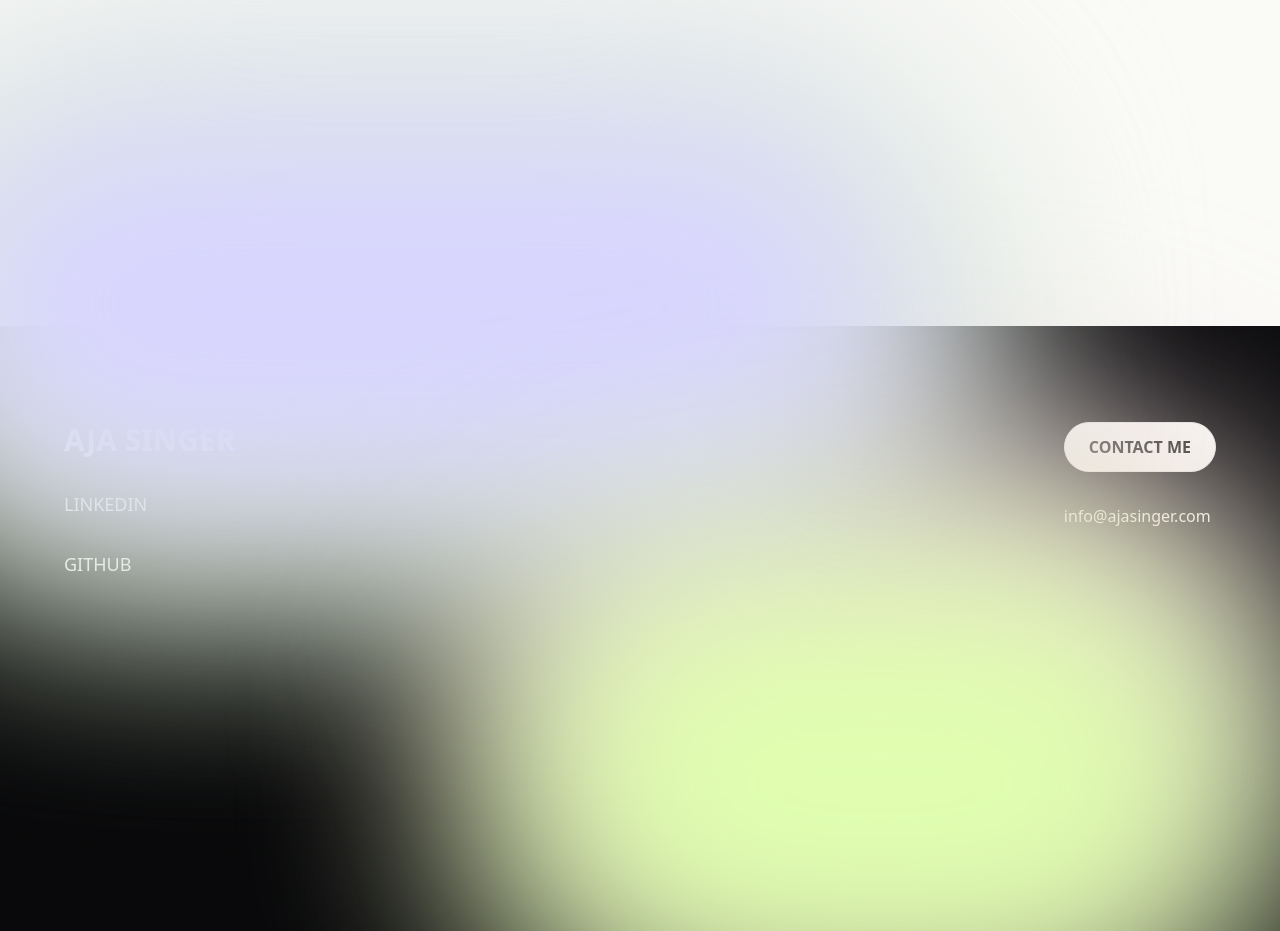
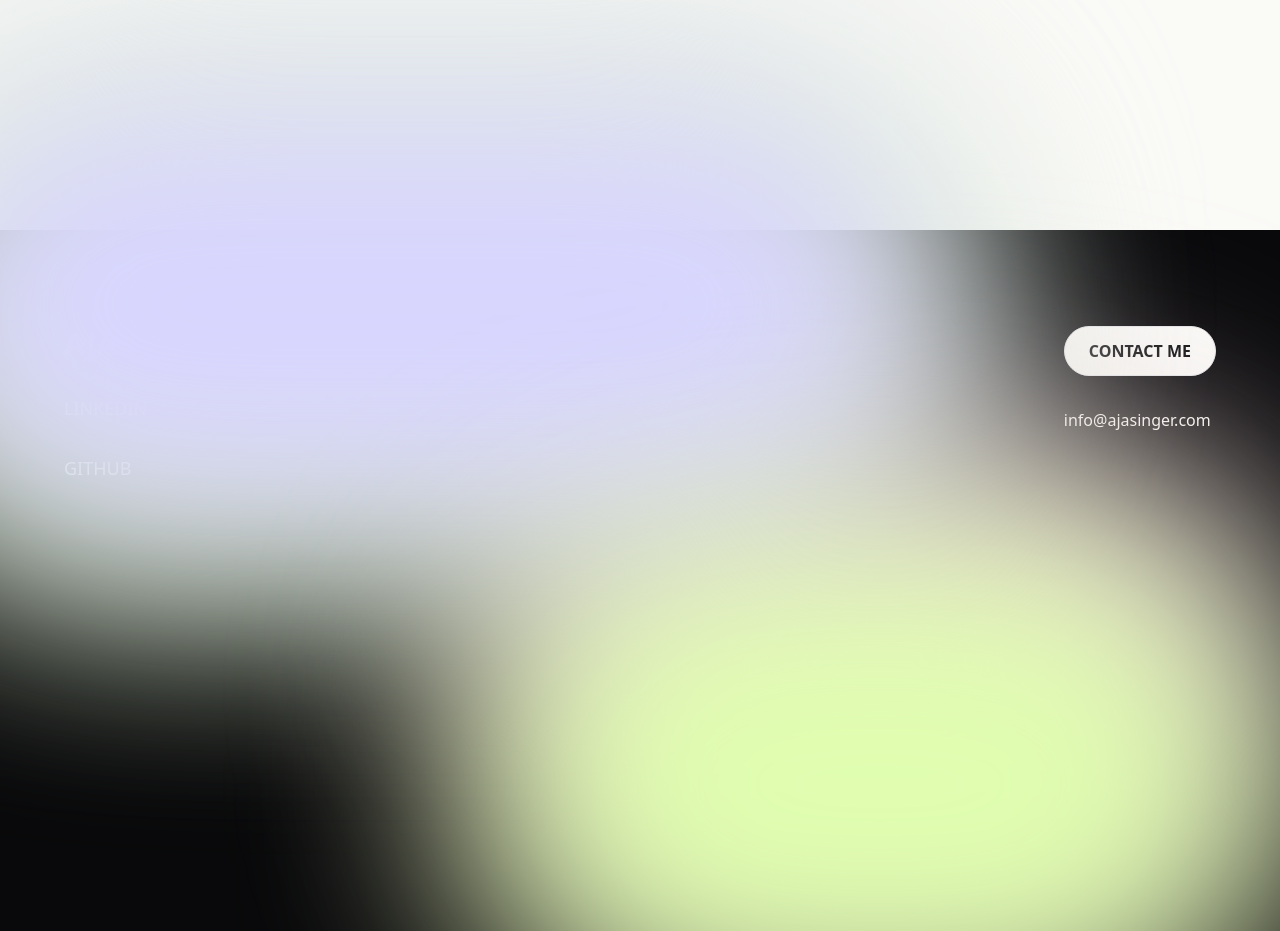
Before and after one commit to ajasinger/portfolio_2024, a Next.js app: page /projects/1 in a window 1280 px wide. Shown: the part 820-1751 px from the top of the page. Built offline with nearby package versions, Linux system fonts and the light colour scheme.

Commit message:
style padding conditional on screen size

```diff
--- a/app/projects/[project]/page.tsx
+++ b/app/projects/[project]/page.tsx
@@ -125,7 +125,7 @@ export default function ProjectPage({ params }: { params: { project: string } })
                         }
                     </div>
                     {/* One Image Section */}
-                    <div className="lg:hidden">
+                    <div className="lg:hidden px-8 md:px-16 py-6 sm:py-12">
                         {data &&
                             < OneImageSection image={data.images[0]} />
                         }
@@ -162,7 +162,7 @@ export default function ProjectPage({ params }: { params: { project: string } })
             }
 
 
-                <div className="px-8 md:px-16 py-6 sm:py-12 text-zinc-950 relative">
+                <div className={`${data && data.images.length -1 > 1 && "px-8 md:px-16 py-6 sm:py-12"} text-zinc-950 relative`}>
                     <div className="bg-[#D8D5FF] absolute top-[-5rem] right-[20rem] h-[31.25rem] w-[31.25rem] rounded-full blur-[7rem] sm:w-[68.75rem] z-0"></div>
                     <div className="bg-[#E0FEAF] absolute top-[25rem] right-[0rem] h-[31.25rem] w-[50rem] rounded-full blur-[7rem] z-0"></div>
                     {/* Two Image Section */}
```
